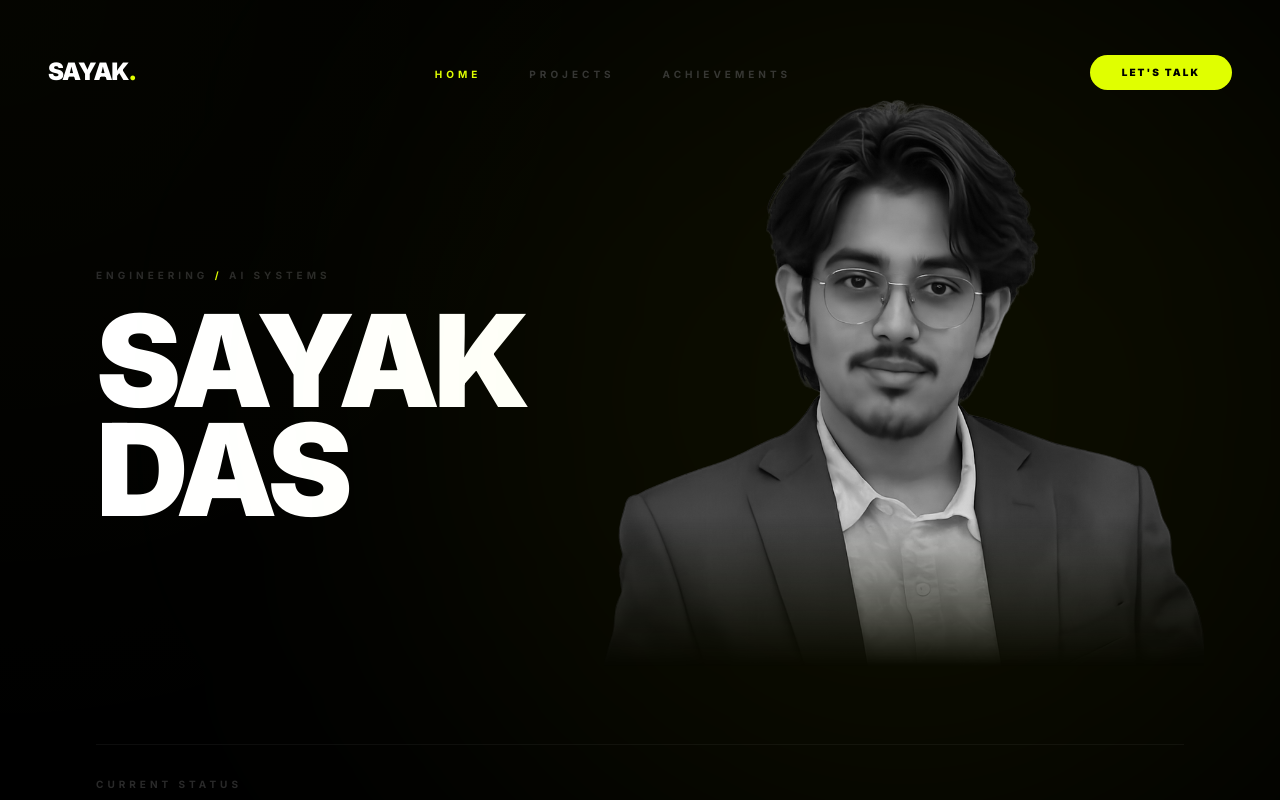
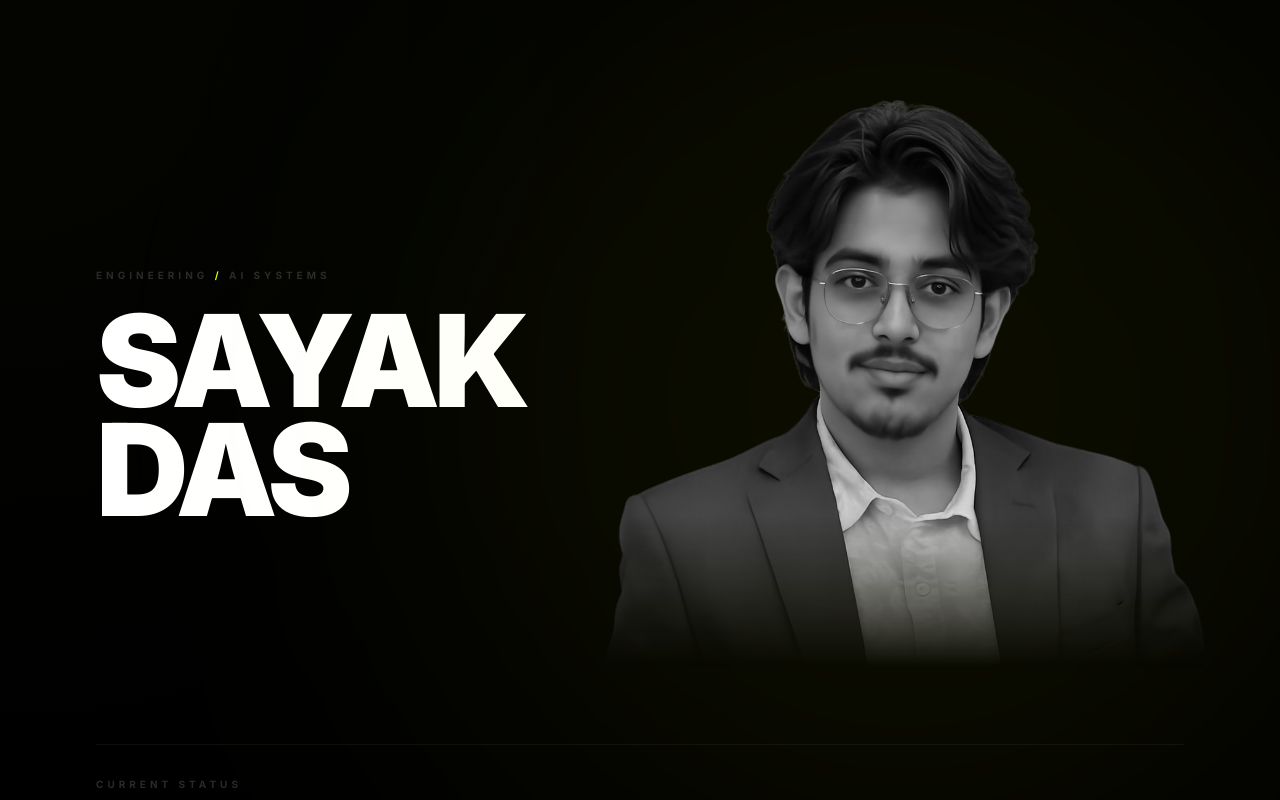
Before and after one commit to Xeffen07G/Portfolio, a React (Vite) app: page / in a window 1280 px wide. Shown: the top 800 px of the page. Built offline with nearby package versions, Linux system fonts and the light colour scheme.

Commit message:
style: hide header on hero and reveal only after scrolling past 700px

```diff
--- a/src/components/Navbar.jsx
+++ b/src/components/Navbar.jsx
@@ -16,7 +16,8 @@
 
   useEffect(() => {
     const handleScroll = () => {
-      setScrolled(window.scrollY > 20);
+      // Reveal navbar after scrolling past the Hero section (roughly 700px)
+      setScrolled(window.scrollY > 700);
     };
     window.addEventListener("scroll", handleScroll);
     return () => window.removeEventListener("scroll", handleScroll);
@@ -24,8 +25,10 @@
 
   return (
     <header
-      className={`fixed top-0 left-0 w-full z-50 transition-all duration-500 ${
-        scrolled ? "py-4 bg-bg/80 backdrop-blur-lg border-b border-white/5 shadow-2xl" : "py-8 bg-transparent"
+      className={`fixed top-0 left-0 w-full z-50 transition-all duration-700 ${
+        scrolled
+          ? "translate-y-0 py-4 bg-bg/80 backdrop-blur-lg border-b border-white/5 shadow-2xl opacity-100"
+          : "-translate-y-full opacity-0 py-8 bg-transparent"
       }`}
     >
       <div className="max-w-[1400px] mx-auto px-6 md:px-12 h-20 flex items-center justify-between">
```
